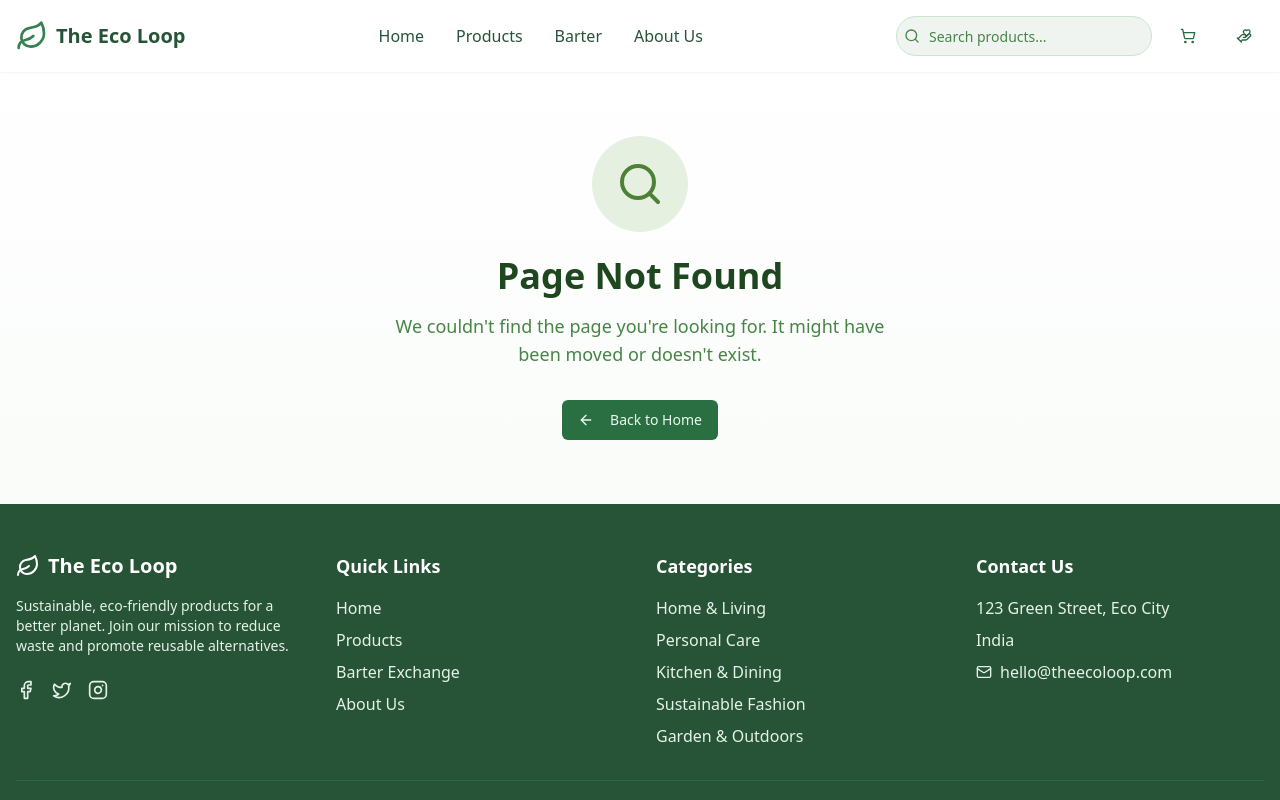
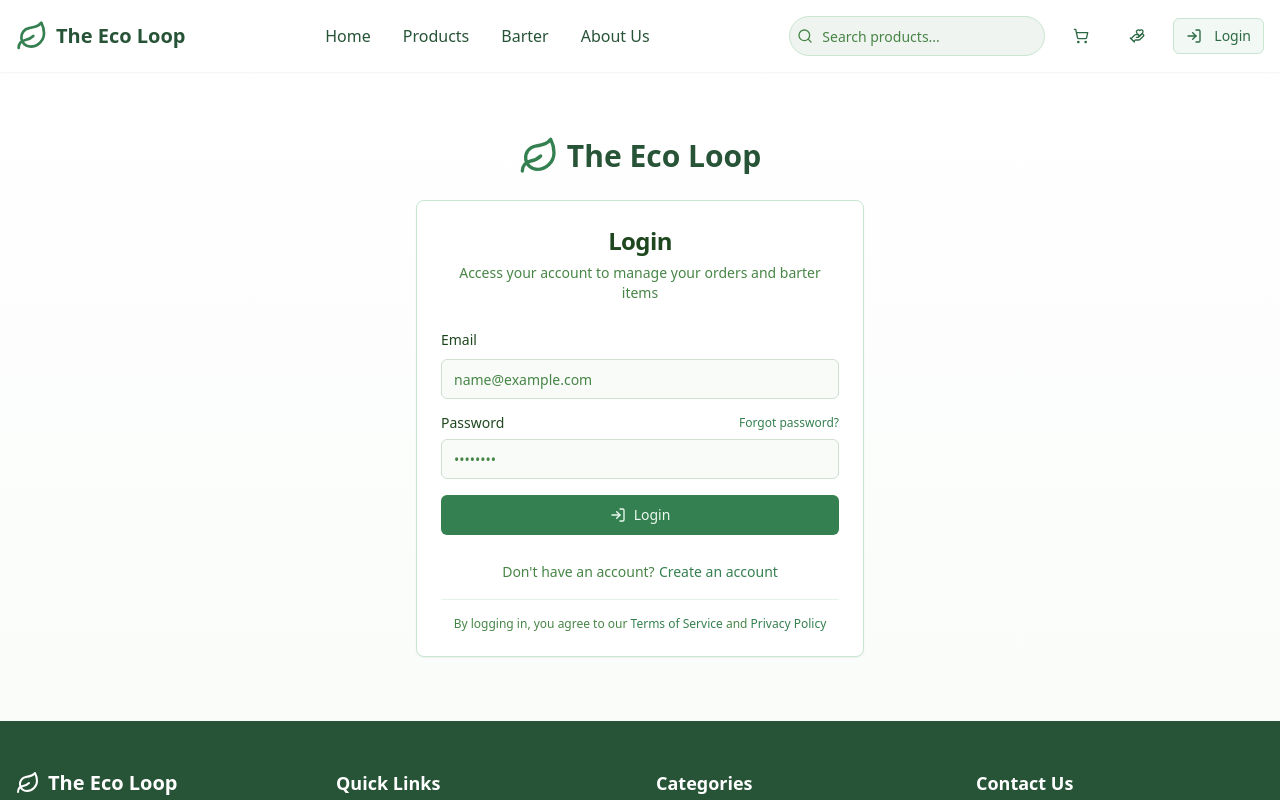
Before and after one commit to Mahi-S83/green-karma-market, a React (Vite) app: page /login in a window 1280 px wide. Shown: the top 800 px of the page. Built offline with nearby package versions, Linux system fonts and the light colour scheme.

Commit message:
Implement core features and navigation
Implement homepage sections for barter items and eco facts, add barter navigation, login button, and product images.

```diff
--- a/src/App.tsx
+++ b/src/App.tsx
@@ -11,6 +11,7 @@ import Barter from "./pages/Barter";
 import BarterDetail from "./pages/BarterDetail";
 import About from "./pages/About";
 import NotFound from "./pages/NotFound";
+import Login from "./pages/Login";
 
 const queryClient = new QueryClient();
 
@@ -27,6 +28,7 @@ const App = () => (
           <Route path="/barter" element={<Barter />} />
           <Route path="/barter/:id" element={<BarterDetail />} />
           <Route path="/about" element={<About />} />
+          <Route path="/login" element={<Login />} />
           <Route path="*" element={<NotFound />} />
         </Routes>
       </BrowserRouter>
--- a/src/components/barter/BarterFilters.tsx
+++ b/src/components/barter/BarterFilters.tsx
@@ -79,7 +79,8 @@ const BarterFilters = ({
                   setLocationFilter('');
                   setCategoryFilter('');
                   setConditionFilter('');
-                  setAvailabilityChange([]);
+                  // Fixed: Changed setAvailabilityChange to use empty array
+                  handleAvailabilityChange('');
                 }}
                 className="text-xs h-8"
               >
--- a/src/components/layout/Header.tsx
+++ b/src/components/layout/Header.tsx
@@ -7,13 +7,15 @@ import {
   X,
   Search,
   Leaf,
-  HandHeart
+  HandHeart,
+  LogIn
 } from "lucide-react";
 import { Button } from "@/components/ui/button";
 import { Input } from "@/components/ui/input";
 
 const Header = () => {
   const [isMenuOpen, setIsMenuOpen] = useState(false);
+  const [isLoggedIn, setIsLoggedIn] = useState(false); // Simulated login state
 
   const toggleMenu = () => setIsMenuOpen(!isMenuOpen);
 
@@ -43,7 +45,7 @@ const Header = () => {
             </Link>
           </nav>
 
-          {/* Search and Cart */}
+          {/* Search, Cart, and Login */}
           <div className="hidden md:flex items-center space-x-4">
             <div className="relative">
               <Search className="absolute left-2 top-1/2 transform -translate-y-1/2 h-4 w-4 text-muted-foreground" />
@@ -61,6 +63,12 @@ const Header = () => {
             <Button variant="ghost" size="icon" asChild>
               <Link to="/barter" aria-label="Barter items">
                 <HandHeart className="h-5 w-5 text-forest-700" />
+              </Link>
+            </Button>
+            <Button variant="outline" size="sm" asChild className="bg-forest-50 border-forest-200 hover:bg-forest-100 text-forest-700">
+              <Link to="/login">
+                <LogIn className="mr-1 h-4 w-4" />
+                Login
               </Link>
             </Button>
           </div>
@@ -130,6 +138,12 @@ const Header = () => {
                   </Link>
                 </Button>
               </div>
+              <Button variant="outline" size="sm" asChild className="bg-forest-50 border-forest-200 hover:bg-forest-100 text-forest-700 mt-2">
+                <Link to="/login" className="flex items-center justify-center w-full">
+                  <LogIn className="mr-1 h-4 w-4" />
+                  Login
+                </Link>
+              </Button>
             </nav>
           </div>
         )}
--- a/src/pages/Index.tsx
+++ b/src/pages/Index.tsx
@@ -7,13 +7,17 @@ import ProductGrid from '@/components/products/ProductGrid';
 import DailyEcoTip from '@/components/home/DailyEcoTip';
 import EcoNews from '@/components/home/EcoNews';
 import { categories, products } from '@/data/products';
+import { barterItems } from '@/data/barter';
 import { Link } from 'react-router-dom';
 import { ArrowRight } from 'lucide-react';
 import { Button } from '@/components/ui/button';
+import BarterItemGrid from '@/components/barter/BarterItemGrid';
 
 const Index = () => {
   // Get featured products (first 4)
   const featuredProducts = products.slice(0, 4);
+  // Get featured barter items (first 4)
+  const featuredBarterItems = barterItems.slice(0, 4);
 
   return (
     <MainLayout>
@@ -37,8 +41,27 @@ const Index = () => {
         </div>
       </section>
 
+      {/* Featured Barter Items */}
+      <section className="py-12 bg-forest-50">
+        <div className="container mx-auto px-4">
+          <div className="flex justify-between items-center mb-8">
+            <h2 className="text-2xl md:text-3xl font-bold text-forest-800">Featured Barter Items</h2>
+            <Link to="/barter" className="text-forest-600 hover:text-forest-800 flex items-center">
+              View All Barter Items
+              <ArrowRight className="ml-1 h-4 w-4" />
+            </Link>
+          </div>
+          <BarterItemGrid items={featuredBarterItems} />
+          <div className="flex justify-center mt-8">
+            <Button asChild className="bg-forest-600 hover:bg-forest-700 text-white">
+              <Link to="/barter">Join Our Barter Community</Link>
+            </Button>
+          </div>
+        </div>
+      </section>
+
       {/* Eco Tips and News */}
-      <section className="py-12 bg-forest-50">
+      <section className="py-12 bg-white">
         <div className="container mx-auto px-4">
           <div className="grid grid-cols-1 md:grid-cols-3 gap-6">
             <div className="md:col-span-1">
--- /dev/null
+++ b/src/pages/Login.tsx
@@ -0,0 +1,121 @@
+
+import React, { useState } from 'react';
+import MainLayout from '@/components/layout/MainLayout';
+import { Button } from '@/components/ui/button';
+import { Input } from '@/components/ui/input';
+import { Card, CardContent, CardDescription, CardFooter, CardHeader, CardTitle } from '@/components/ui/card';
+import { Label } from '@/components/ui/label';
+import { Link, useNavigate } from 'react-router-dom';
+import { Leaf, LogIn } from 'lucide-react';
+import { toast } from 'sonner';
+
+const Login = () => {
+  const [email, setEmail] = useState('');
+  const [password, setPassword] = useState('');
+  const [isLoading, setIsLoading] = useState(false);
+  const navigate = useNavigate();
+
+  const handleLogin = (e: React.FormEvent) => {
+    e.preventDefault();
+    setIsLoading(true);
+
+    // Mock login functionality
+    setTimeout(() => {
+      setIsLoading(false);
+      toast.success("Login successful! Welcome back.");
+      navigate('/');
+    }, 1500);
+  };
+
+  return (
+    <MainLayout>
+      <div className="container mx-auto px-4 py-16">
+        <div className="flex flex-col items-center max-w-md mx-auto">
+          <div className="flex items-center mb-6">
+            <Leaf className="h-10 w-10 text-forest-600 mr-2" />
+            <h1 className="text-3xl font-bold text-forest-800">The Eco Loop</h1>
+          </div>
+
+          <Card className="w-full border-forest-200">
+            <CardHeader>
+              <CardTitle className="text-2xl text-center">Login</CardTitle>
+              <CardDescription className="text-center">
+                Access your account to manage your orders and barter items
+              </CardDescription>
+            </CardHeader>
+            <CardContent>
+              <form onSubmit={handleLogin} className="space-y-4">
+                <div className="space-y-2">
+                  <Label htmlFor="email">Email</Label>
+                  <Input
+                    id="email"
+                    type="email"
+                    placeholder="name@example.com"
+                    value={email}
+                    onChange={(e) => setEmail(e.target.value)}
+                    required
+                  />
+                </div>
+                <div className="space-y-2">
+                  <div className="flex items-center justify-between">
+                    <Label htmlFor="password">Password</Label>
+                    <Link to="/forgot-password" className="text-xs text-forest-600 hover:underline">
+                      Forgot password?
+                    </Link>
+                  </div>
+                  <Input
+                    id="password"
+                    type="password"
+                    placeholder="••••••••"
+                    value={password}
+                    onChange={(e) => setPassword(e.target.value)}
+                    required
+                  />
+                </div>
+                <Button
+                  type="submit"
+                  className="w-full mt-2 bg-forest-600 hover:bg-forest-700"
+                  disabled={isLoading}
+                >
+                  {isLoading ? (
+                    <span className="flex items-center">
+                      <svg className="animate-spin -ml-1 mr-2 h-4 w-4 text-white" xmlns="http://www.w3.org/2000/svg" fill="none" viewBox="0 0 24 24">
+                        <circle className="opacity-25" cx="12" cy="12" r="10" stroke="currentColor" strokeWidth="4"></circle>
+                        <path className="opacity-75" fill="currentColor" d="M4 12a8 8 0 018-8V0C5.373 0 0 5.373 0 12h4zm2 5.291A7.962 7.962 0 014 12H0c0 3.042 1.135 5.824 3 7.938l3-2.647z"></path>
+                      </svg>
+                      Logging in...
+                    </span>
+                  ) : (
+                    <span className="flex items-center">
+                      <LogIn className="mr-2 h-4 w-4" />
+                      Login
+                    </span>
+                  )}
+                </Button>
+              </form>
+            </CardContent>
+            <CardFooter className="flex flex-col space-y-4">
+              <div className="text-center w-full">
+                <span className="text-sm text-muted-foreground">Don't have an account?</span>{' '}
+                <Link to="/register" className="text-sm text-forest-600 hover:underline">
+                  Create an account
+                </Link>
+              </div>
+
+              <div className="text-center border-t border-forest-100 pt-4 w-full">
+                <p className="text-xs text-muted-foreground">
+                  By logging in, you agree to our{' '}
+                  <Link to="/terms" className="text-forest-600 hover:underline">Terms of Service</Link>{' '}
+                  and{' '}
+                  <Link to="/privacy" className="text-forest-600 hover:underline">Privacy Policy</Link>
+                </p>
+              </div>
+            </CardFooter>
+          </Card>
+        </div>
+      </div>
+    </MainLayout>
+  );
+};
+
+export default Login;
```
